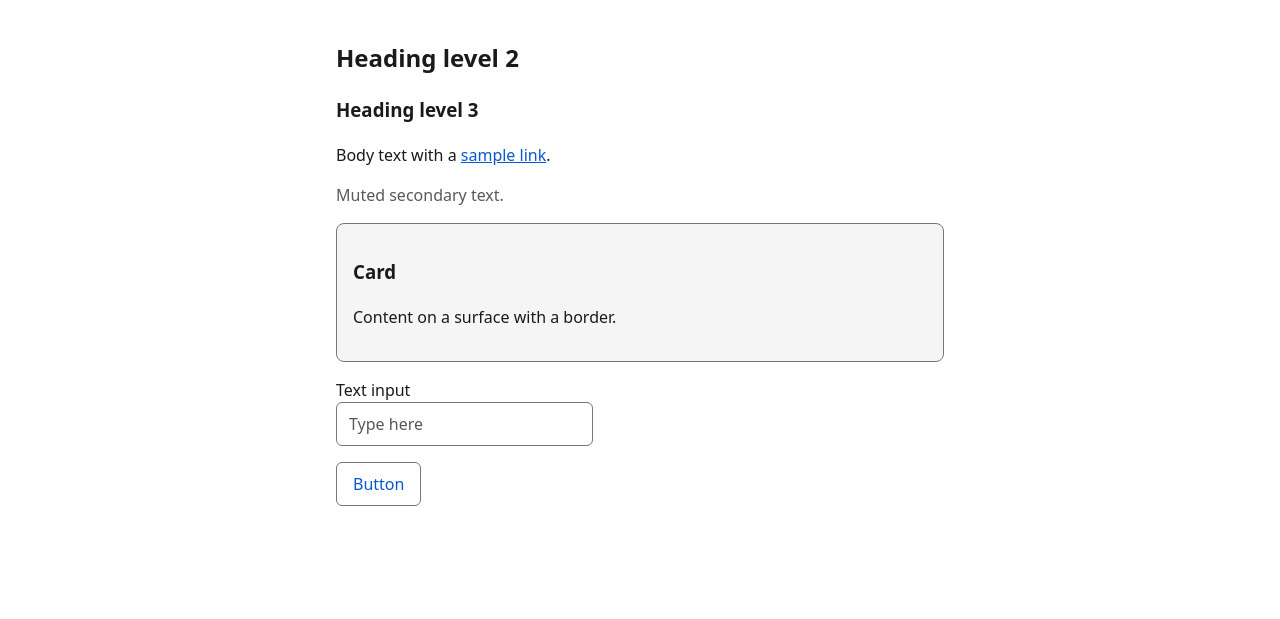
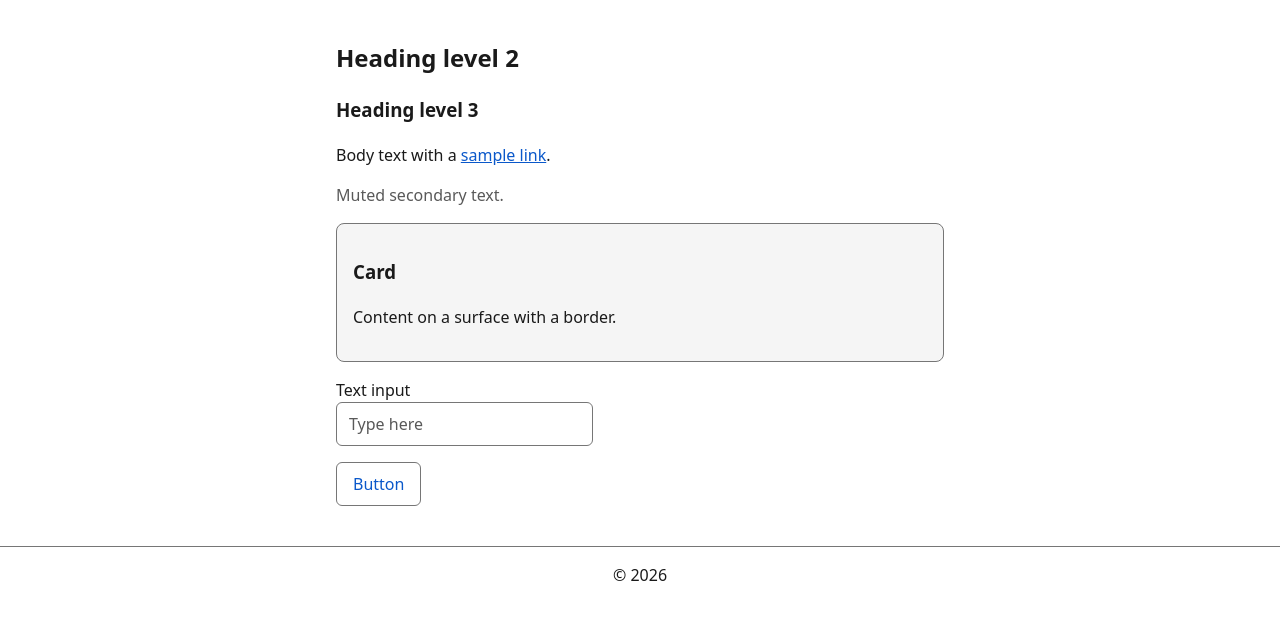
Before and after one commit to anson-chieng/agent-sandbox, a website: page index.html in a window 1280 px wide. Shown: the part 65-684 px from the top of the page. Drawn offline with Linux system fonts and the light colour scheme.

Commit message:
Add footer displaying the current year with unit coverage

```diff
--- /dev/null
+++ b/footer.js
@@ -0,0 +1 @@
+document.getElementById('current-year').textContent = new Date().getFullYear();
--- a/index.html
+++ b/index.html
@@ -25,6 +25,7 @@
     </script>
     <link rel="stylesheet" href="styles.css" />
     <script type="module" src="theme.js"></script>
+    <script type="module" src="footer.js"></script>
   </head>
   <body>
     <header class="site-header">
@@ -61,5 +62,6 @@
       </p>
       <p><button class="button" type="button">Button</button></p>
     </main>
+    <footer class="site-footer">© <span id="current-year"></span></footer>
   </body>
 </html>
--- a/styles.css
+++ b/styles.css
@@ -59,6 +59,12 @@ main {
   max-width: 40rem;
   margin: 0 auto;
   padding: 1.5rem 1rem;
+}
+
+.site-footer {
+  padding: 1rem;
+  border-top: 1px solid var(--color-border);
+  text-align: center;
 }
 
 .muted {
```
Also changed, not shown: test/footer.test.js (added, +23 -0 lines).
